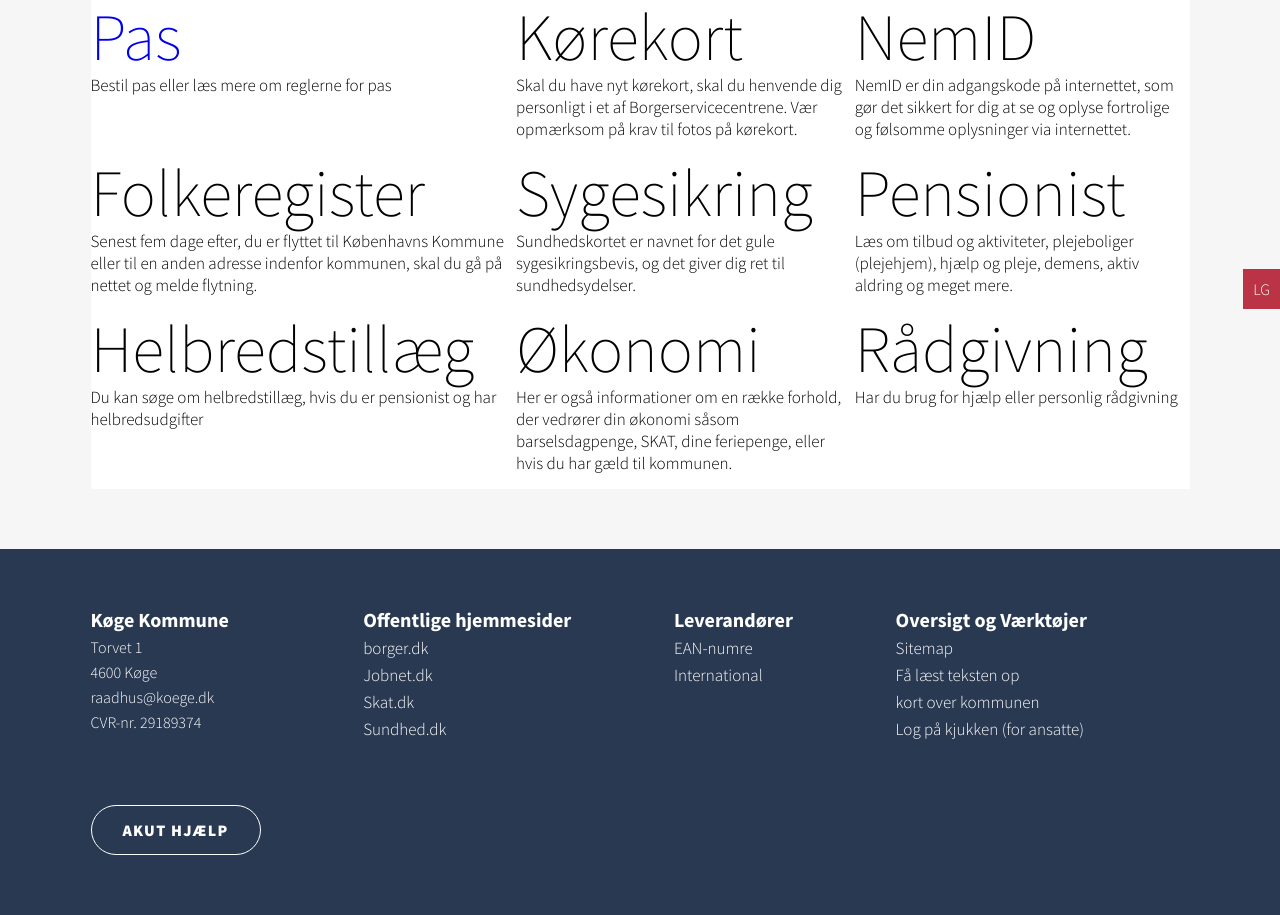
After one commit to kasper-br/kk, a PHP site: page /localhost/borgerservice.php in a window 1280 px wide. The commit adds this page. Shown: the part 491-1406 px from the top of the page. Run offline with PHP 8.4, Linux system fonts and the light colour scheme.

Commit message:
slut commit

```diff
--- /dev/null
+++ b/borgerservice.php
@@ -0,0 +1,57 @@
+<!DOCTYPE html>
+<html lang="en">
+<head>
+    <title>Pas | Køge Kommune</title>
+    <meta name='description' content="Koege passport subpage. Made as an school assignment zealand institute of business and technology">
+
+
+<?php include 'header.php';?>
+
+<figure class="topimage borgerservice"></figure>
+
+<main>
+        <article class="borgergridwrapper">
+                <div class="borgergridcontainer">
+                        <div class="itemX">
+                                <a href="<?php echo $pasurl; ?>"> <h2>Pas</h2> </a>
+                                <p>Bestil pas eller læs mere om reglerne for pas</p>
+                        </div>
+
+                        <div class="itemX">
+                                <h2>Kørekort</h2>
+                                <p>Skal du have nyt kørekort, skal du henvende dig personligt i et af Borgerservicecentrene. Vær opmærksom på krav til fotos på kørekort. </p>
+                        </div>
+                        <div class="itemX">
+                                <h2>NemID</h2>
+                                <p>NemID er din adgangskode på internettet, som gør det sikkert for dig at se og oplyse fortrolige og følsomme oplysninger via internettet.</p>
+                        </div>
+                        <div class="itemX">
+                                <h2>Folkeregister</h2>
+                                <p>Senest fem dage efter, du er flyttet til Københavns Kommune eller til en anden adresse indenfor kommunen, skal du gå på nettet og melde flytning.</p>
+                        </div>
+                        <div class="itemX">
+                                <h2>Sygesikring</h2>
+                                <p>Sundhedskortet er navnet for det gule sygesikringsbevis, og det giver dig ret til sundhedsydelser.</p>
+                        </div>
+                        <div class="itemX">
+                                <h2>Pensionist</h2>
+                                <p>Læs om tilbud og aktiviteter, plejeboliger (plejehjem), hjælp og pleje, demens, aktiv aldring og meget mere.</p>
+                        </div>
+                        <div class="itemX">
+                                <h2>Helbredstillæg</h2>
+                                <p>Du kan søge om helbredstillæg, hvis du er pensionist og har helbredsudgifter</p>
+                        </div>
+                        <div class="itemX">
+                                <h2>Økonomi</h2>
+                                <p>Her er også informationer om en række forhold, der vedrører din økonomi såsom barselsdagpenge, SKAT, dine feriepenge, eller hvis du har gæld til kommunen.</p>
+                        </div>
+                        <div class="itemX">
+                                <h2>Rådgivning</h2>
+                                <p>Har du brug for hjælp eller personlig rådgivning</p>
+                        </div>
+                </div>
+        </article>
+
+</main>
+
+<?php include 'footer.php';?>
--- a/css/styles.css
+++ b/css/styles.css
@@ -867,3 +867,27 @@ section.relatedlinks ul li a:after {
     margin: 0px auto 80px;
   }
 }
+figure.borgerservice {
+  background: url("../img/borgerserviceheader.jpg");
+}
+figure.borgerservice.topimage {
+  background-size: cover;
+  background-position: center;
+  width: 100%;
+  height: 200px;
+}
+@media screen and (min-width: 767px) {
+  figure.borgerservice.topimage {
+    height: 350px;
+  }
+}
+
+article.borgergridwrapper {
+  width: 100%;
+  background-color: white;
+}
+article.borgergridwrapper div.borgergridcontainer {
+  display: grid;
+  grid-template-columns: auto auto auto;
+  width: 1099px;
+}
--- a/header.php
+++ b/header.php
@@ -7,9 +7,11 @@
     <meta http-equiv="X-UA-Compatible" content="ie=edge">
     <meta name="keywords" content="HTML,CSS,JavaScript">
     <meta name="author" content="Gruppe 1 Zibat 2.semester exam 2018">
+    <meta name="Robots" content="Noindex,nofollow">
 
     <link href="https://fonts.googleapis.com/css?family=Source+Sans+Pro:200,300,700,900" rel="stylesheet">
     <link rel="stylesheet" href="css/styles.css">
+
     <script src="js/jquery.js"></script>
     <script src="js/jquery-ui.js"></script>
     <script src="js/bxslider.js"></script>
--- a/index.php
+++ b/index.php
@@ -35,8 +35,8 @@
         <div class="indexgrid">
                 <div class="item0"><h2>Hvad kan jeg hjælpe med</h2></div>
                 <div class="item1">
-                        <a href="#"><img src="img/borgerservice.png" alt="icon for borgerservice"></a>
-                        <a href="#"><h3>Borgerservice</h3></a>
+                        <a href="borgerservice.php"><img src="img/borgerservice.png" alt="icon for borgerservice"></a>
+                        <a href="borgerservice.php"><h3>Borgerservice</h3></a>
                         <ul>
                                 <li><a href="<?php echo $pasurl; ?>">Pas,</a></li>
                                 <li><a href="#">NemID,</a></li>
--- a/pas.php
+++ b/pas.php
@@ -17,6 +17,8 @@
         <span class="gethelp">Få hjælp til at bestille pas</span>
 
         <h2>Yderelige informationer</h2>
+
+        <!-- information omkring pas er copy pasted fra koege.dk -->s
 
         <ul id="accordion">
            <li>
--- /dev/null
+++ b/scss/_borgerservice.scss
@@ -0,0 +1,25 @@
+figure.borgerservice {
+    background: url('../img/borgerserviceheader.jpg');
+    &.topimage {
+        background-size: cover;
+        background-position: center;
+        width: 100%;
+        height: 200px;
+        @media screen and (min-width: $md) {
+            height: 350px;
+        }
+    }
+}
+
+article.borgergridwrapper{
+
+        width: 100%;
+        background-color: white;
+
+        div.borgergridcontainer {
+                display: grid;
+                grid-template-columns: auto auto auto;
+                width: $lg;
+        }
+
+}
--- a/scss/styles.scss
+++ b/scss/styles.scss
@@ -12,3 +12,4 @@
 @import 'indexgrid';
 @import 'passport';
 @import 'newsgrid';
+@import 'borgerservice';
```
Also changed, not shown: 1 other file.
